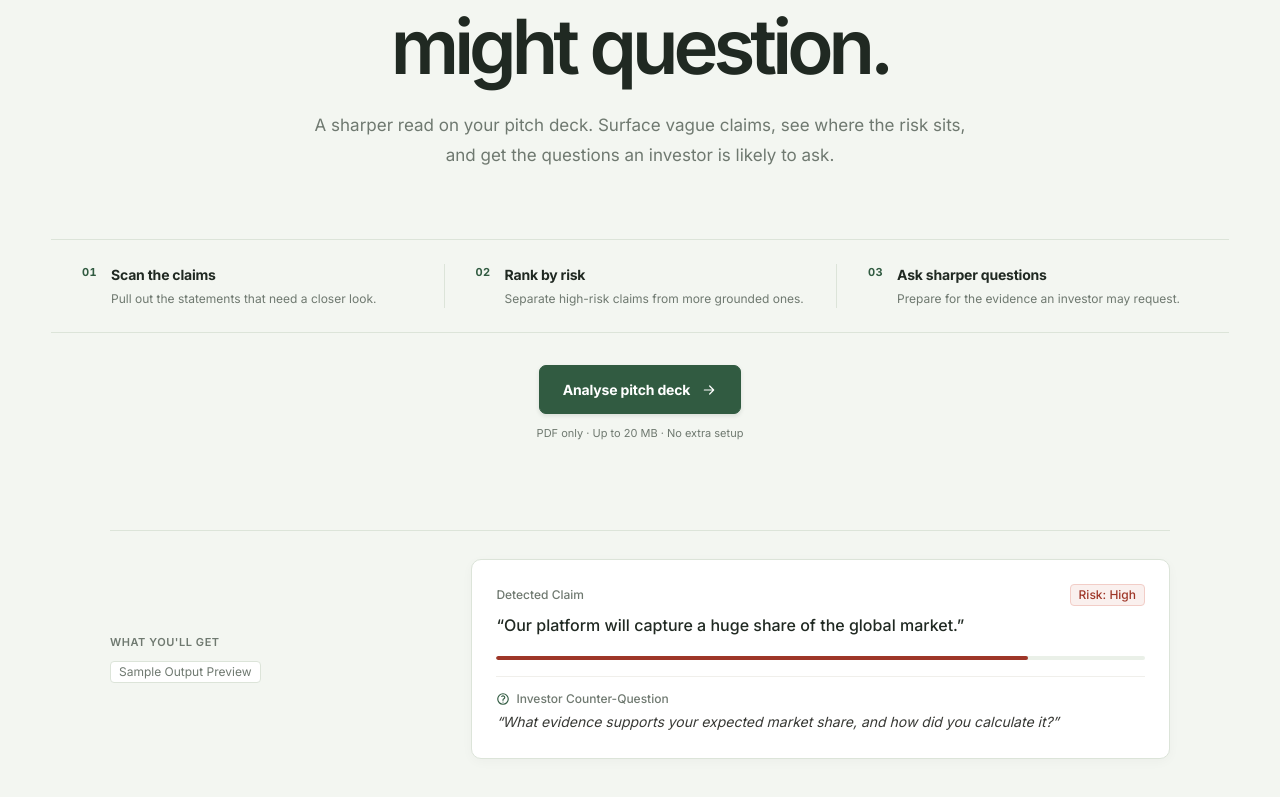
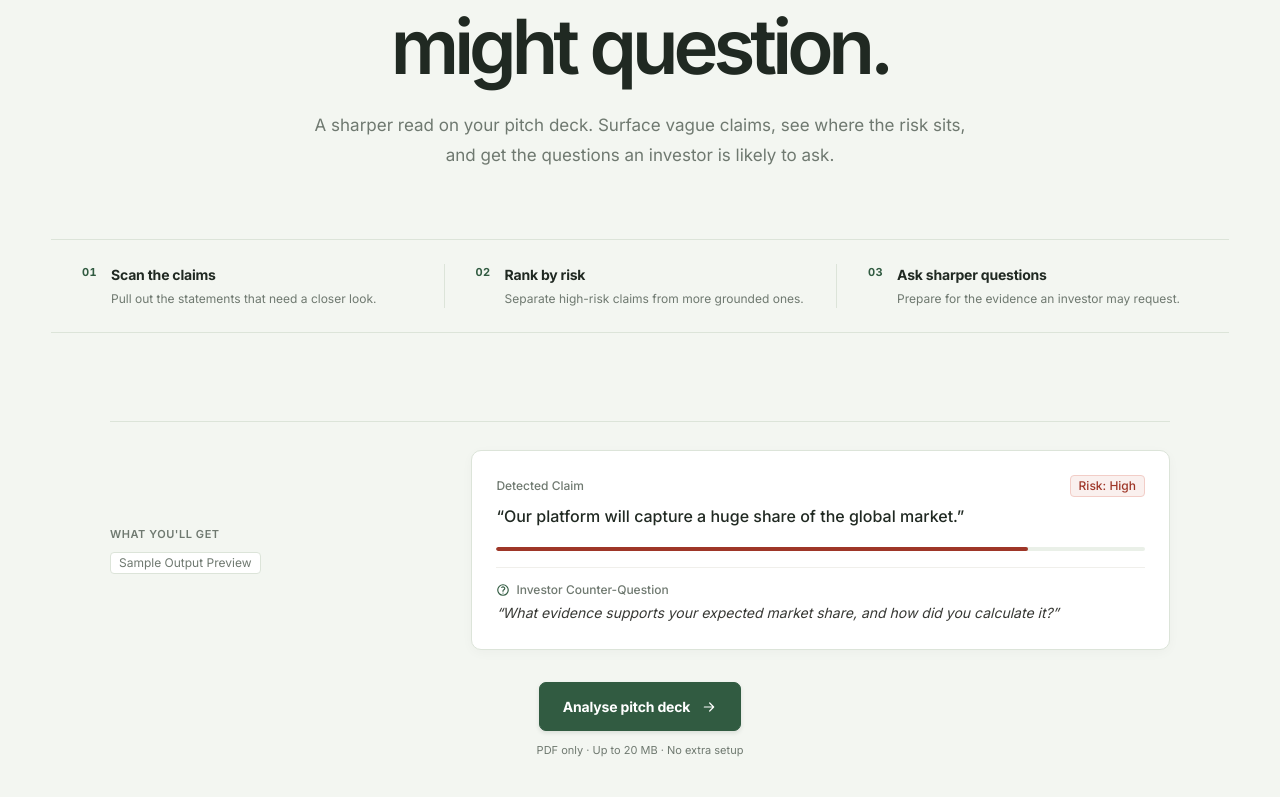
Before and after one commit to divyanshsaxena2209/pitchprobe, a Next.js app: page / in a window 1280 px wide. Shown: the part 269-1066 px from the top of the page. Built offline with nearby package versions, Linux system fonts and the light colour scheme.

Commit message:
Place landing CTA after full-page content preview

```diff
--- a/src/app/page.tsx
+++ b/src/app/page.tsx
@@ -76,20 +76,24 @@ export default function Home() {
                   </div>
                 </div>
 
-                <div className="hero-action">
-                  <button type="button" className="landing-cta" onClick={handleStartAnalysis}>
-                    Analyse pitch deck
-                    <svg width="16" height="16" viewBox="0 0 24 24" fill="none" aria-hidden="true">
-                      <path d="M5 12h14m-6-6 6 6-6 6" stroke="currentColor" strokeWidth="1.8" strokeLinecap="round" strokeLinejoin="round" />
-                    </svg>
-                  </button>
-                  <p className="hero-action-note">PDF only · Up to 20 MB · No extra setup</p>
-                </div>
+
               </>
             )}
           </section>
 
           {!showUploader && !hasResults && <ProductExample />}
+
+          {!hasResults && (
+            <div className="hero-action">
+              <button type="button" className="landing-cta" onClick={handleStartAnalysis}>
+                Analyse pitch deck
+                <svg width="16" height="16" viewBox="0 0 24 24" fill="none" aria-hidden="true">
+                  <path d="M5 12h14m-6-6 6 6-6 6" stroke="currentColor" strokeWidth="1.8" strokeLinecap="round" strokeLinejoin="round" />
+                </svg>
+              </button>
+              <p className="hero-action-note">PDF only · Up to 20 MB · No extra setup</p>
+            </div>
+          )}
 
           {showUploader && (
             <section className="uploader-section" ref={uploadSectionRef} aria-labelledby="upload-section-title">
```
